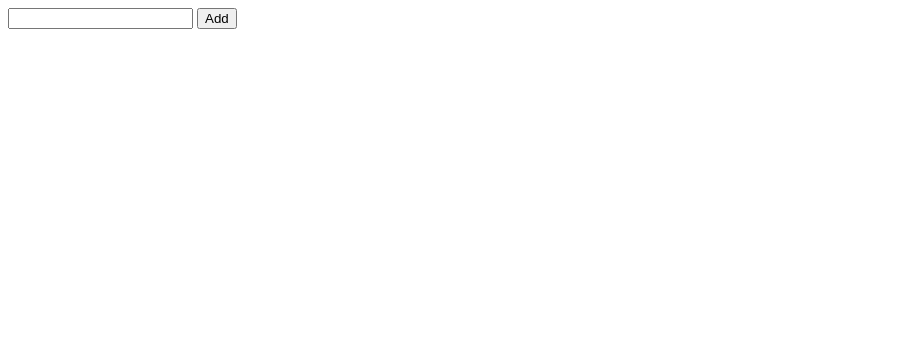
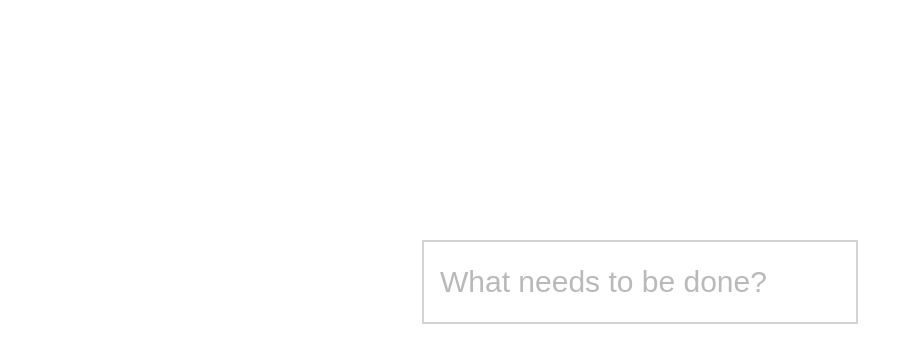
Before and after one commit to rickardthunborg/AlexRickardTODO, a website: page index.html in a window 1280 px wide. Shown: the whole page, without its empty margins (0-913 px from the left). Drawn offline with Linux system fonts and the light colour scheme.

Commit message:
lite css

```diff
--- a/index.html
+++ b/index.html
@@ -7,12 +7,13 @@
     <script src="dest/script.js" defer></script>
     <link rel="stylesheet" href="style.css">
     <title>ToDo List</title>
+
+    </style>
 </head>
 <body>
     <div id="content">
         <form id="todo-form">
-            <input type="text" id="todo-title">
-            <button type="submit">Add</button>
+            <input type="text" id="todo-title" placeholder="What needs to be done?">
         </form>
         <ul id="todo-list">
         </ul>
--- a/style.css
+++ b/style.css
@@ -1,3 +1,35 @@
 body{
-    color: red;
+
 }
+
+div{
+    margin-top: 15rem;
+    display: flex;
+    flex-direction: column;
+    align-items: center;
+}
+
+
+#todo-title{
+    width: 25rem;
+    height: 3rem;
+    font-size: 30px;
+    padding: 1rem;
+    border-color: lightgray;
+    border-style: solid;
+}
+
+#todo-title::placeholder{
+    opacity: 0.5;
+}
+
+#todo-title:focus{
+    outline: none;
+}
+
+#todo-list li{
+    width: 25rem;
+    height: 3rem;
+    font-size: 30px;
+    padding: 1rem;
+}
```
